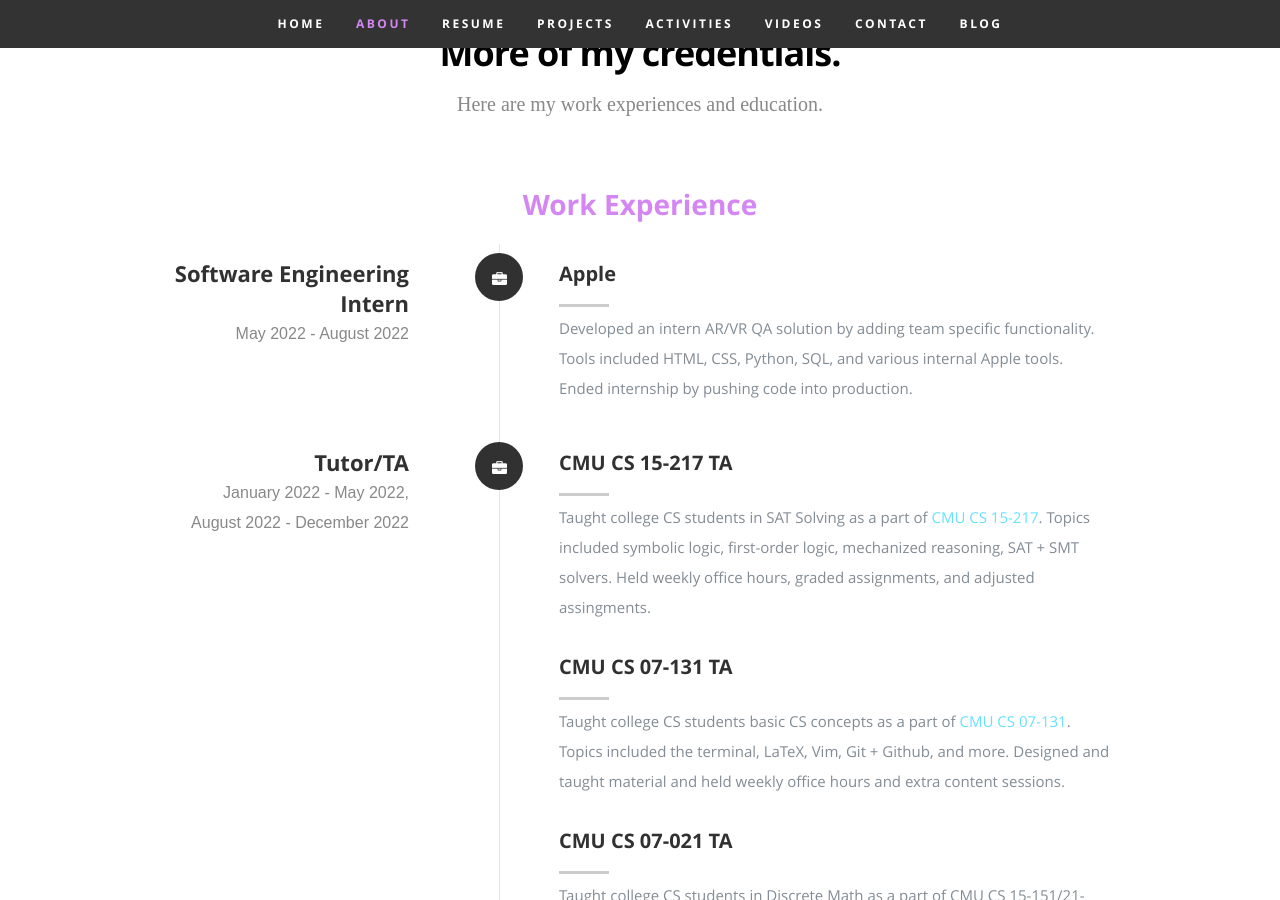
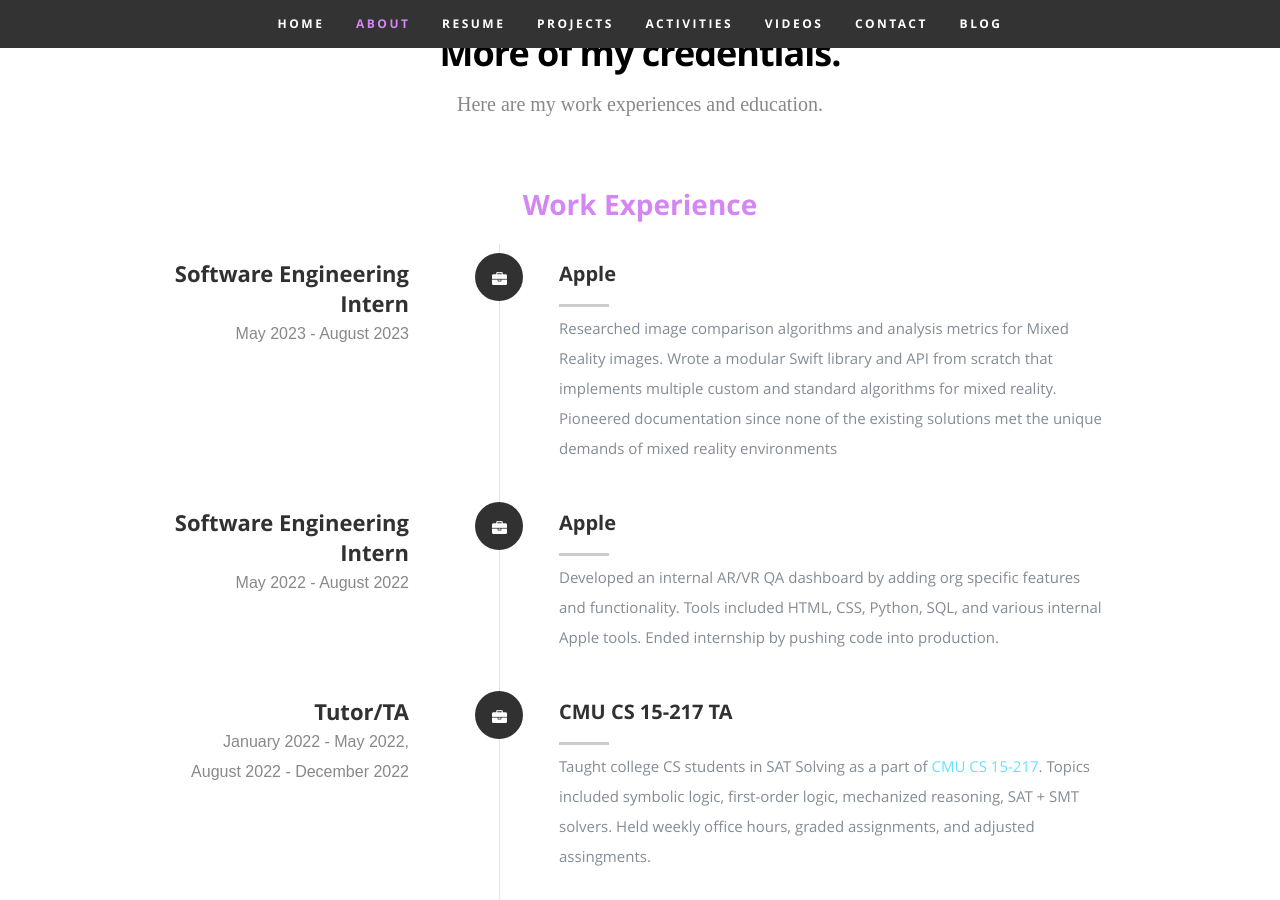
Before and after one commit to AvantikaNaik/AvantikaNaik.github.io, a Jekyll site: the page index.html, which Jekyll copies as it is, in a window 1280 px wide and 900 px high, scrolled down 2243 px. Built offline with Jekyll 4.4.1, drawn with Linux system fonts in a browser that asks for light colours; nearby versions of some CDN libraries; some of the changed text lies outside the part shown.

Commit message:
updated to new resume and added latest internship, still need to update clubs

```diff
--- a/index.html
+++ b/index.html
@@ -132,11 +132,11 @@
 
             <ul class="skill-bars">
                <li>
-                  <div class="progress percent90"><span>90%</span></div>
+                  <div class="progress percent80"><span>80%</span></div>
                   <strong>Python</strong>
                </li>
                <li>
-                  <div class="progress percent90"><span>90%</span></div>
+                  <div class="progress percent75"><span>75%</span></div>
                   <strong>C</strong>
                </li>
                <li>
@@ -145,11 +145,11 @@
                </li>
                <li>
                   <div class="progress percent70"><span>70%</span></div>
-                  <strong>AWS</strong>
+                  <strong>CSS/HTML/Web Dev</strong>
                </li>
                <li>
                   <div class="progress percent60"><span>60%</span></div>
-                  <strong>CSS/HTML/Web Dev</strong>
+                  <strong>AWS</strong>
                </li>
 
 
@@ -205,12 +205,31 @@
 
                   <div class="timeline-header">
                      <h3>Software Engineering Intern</h3>
+                     <p>May 2023 - August 2023</p>
+                  </div>
+
+                  <div class="timeline-content">
+                     <h4>Apple</h4>
+                     <p> Researched image comparison algorithms and analysis metrics for Mixed Reality images. Wrote a modular Swift library and API from scratch that implements multiple custom and standard algorithms for mixed reality. Pioneered documentation since none of the existing solutions met the unique demands of mixed reality environments
+                     </p>
+                  </div>
+
+               </div> <!-- /timeline-block -->
+
+               <div class="timeline-block">
+
+                  <div class="timeline-ico">
+                     <i class="fa fa-briefcase"></i>
+                  </div>
+
+                  <div class="timeline-header">
+                     <h3>Software Engineering Intern</h3>
                      <p>May 2022 - August 2022</p>
                   </div>
 
                   <div class="timeline-content">
                      <h4>Apple</h4>
-                     <p> Developed an intern AR/VR QA solution by adding team specific functionality. Tools included HTML, CSS, Python, SQL, and various internal Apple tools. Ended internship by pushing code into production.
+                     <p> Developed an internal AR/VR QA dashboard by adding org specific features and functionality. Tools included HTML, CSS, Python, SQL, and various internal Apple tools. Ended internship by pushing code into production.
                      </p>
                   </div>
 
```
Also changed, not shown: 1 other file.
